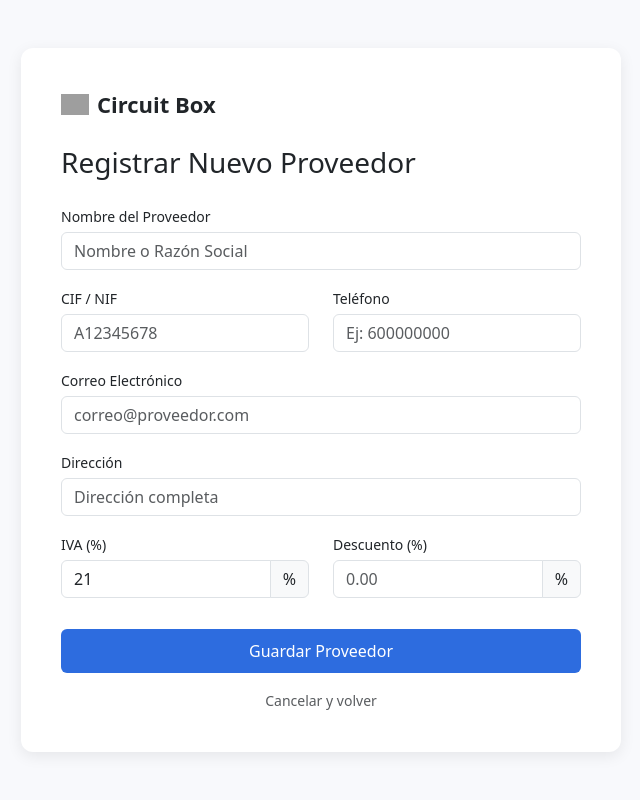
After one commit to Ismael8787/suministrosInformaticos, a Flask app: page /registro-proveedor in a window 1280 px wide. The commit adds this page. Shown: the whole page, without its empty margins (319-959 px from the left). Run offline with Flask 3, Linux system fonts and the light colour scheme; grey boxes are pictures that could not be loaded.

Commit message:
se pueden añadir proveedores ahora estoy con añadir un prodcuto la cosa esta añadir la iamgen

```diff
--- a/main.py
+++ b/main.py
@@ -1,4 +1,6 @@
 from flask import Flask, render_template, request, redirect, url_for, flash,session
+from werkzeug.utils import secure_filename
+
 from models import Proveedor, Producto, Pedido, DetallePedido, Cliente
 import db
 from werkzeug.security import generate_password_hash, check_password_hash
@@ -18,9 +20,18 @@ def registro():
 def productos():
     return render_template("productos.html")
 
+@app.route('/registro-producto')
+def registroProducto():
+    lista_proveedores = db.session.query(Proveedor).all()
+    return render_template("registro-producto.html",proveedores=lista_proveedores)
 
-@app.route('/registro-cliente', methods=['POST'])
-def crearCliente():
+@app.route('/registro-proveedor')
+def registroProveedor():
+    return render_template("registro-proveedor.html")
+
+
+@app.route('/create-cliente', methods=['POST'])
+def createCliente():
     cliente = Cliente(
         nombre=request.form.get('nombre'),
         apellido=request.form.get('apellido'),
@@ -38,6 +49,73 @@ def crearCliente():
         db.session.rollback()
         print("ERROR SQLAlchemy:", e)
         return redirect(url_for('registro'))
+
+
+@app.route('/create-proveedor', methods=['POST'])
+def createProveedor():
+    descuento=0.0;
+    iva=0.0;
+    if request.form.get('descuento') :
+        descuento=float(request.form.get('descuento'))
+
+    if request.form.get('iva') :
+        iva=float(request.form.get('iva'))
+
+
+    proveedor = Proveedor(
+        nombre=request.form.get('nombre'),
+        cif=request.form.get('cif'),
+        email=request.form.get('email'),
+        telefono=request.form.get('telefono'),
+        direccion=request.form.get('direccion'),
+        iva=iva,
+        descuento=descuento,
+    )
+    try:
+        db.session.add(proveedor)
+        db.session.commit()
+        return redirect(url_for('productos'))
+    except Exception as e:
+        db.session.rollback()
+        print("ERROR SQLAlchemy:", e)
+        return redirect(url_for('registroProveedor'))
+
+
+
+
+@app.route('/create-producto', methods=['POST'])
+def createProducto():
+    nombre = request.form.get('nombre')
+    archivo = request.files.get('imagen')
+    nombre_imagen = "default.png"
+
+    if archivo and archivo.filename != '':
+        filename = secure_filename(archivo.filename)
+        nombre_imagen = filename
+
+    proveedor = Proveedor(
+        nombre=request.form.get('nombre'),
+        descripcion=request.form.get('descripcion'),
+        precio_compra=request.form.get('email'),
+        precio_venta=request.form.get('telefono'),
+        stock_actual=request.form.get('direccion'),
+        stock_minimo=request.form.get('minimo'),
+        color=request.form.get('color'),
+        referencia=request.form.get('referencia'),
+        ubicacion=request.form.get('ubicacion'),
+        imagen=nombre_imagen,
+        id_proveedor=request.form.get('proveedor_id'),
+    )
+
+    try:
+        db.session.add(proveedor)
+        db.session.commit()
+        return redirect(url_for('productos'))
+    except Exception as e:
+        db.session.rollback()
+        print("ERROR SQLAlchemy:", e)
+        return redirect(url_for('registroProveedor'))
+
 
 
 @app.route('/login', methods=['POST'])
--- a/models.py
+++ b/models.py
@@ -28,6 +28,7 @@ class Producto(Base):
     referencia = Column(String, unique=True)
     id_proveedor = Column(Integer, ForeignKey("proveedores.id"))
     ubicacion = Column(String)
+    imagen = Column(String)
 
 
 class Pedido(Base):
--- a/templates/productos.html
+++ b/templates/productos.html
@@ -117,7 +117,8 @@
             <a href="#">Inicio</a>
             <a href="#">Categorías</a>
             <a href="#">Ofertas</a>
-            <a href="#">Contacto</a>
+            <a href="/registro-proveedor">Añadir Proveedor</a>
+            <a href="/registro-producto">Añadir Producto</a>
         </div>
         <div class="content">
             <div class="navbar">
--- /dev/null
+++ b/templates/registro-proveedor.html
@@ -0,0 +1,137 @@
+<!DOCTYPE html>
+<html lang="es">
+<head>
+    <meta charset="UTF-8">
+    <meta name="viewport" content="width=device-width, initial-scale=1.0">
+    <title>Registro de Proveedor - Circuit Box</title>
+
+    <link href="https://cdn.jsdelivr.net/npm/bootstrap@5.3.0/dist/css/bootstrap.min.css" rel="stylesheet">
+
+    <style>
+        body {
+            background: #f8f9fc;
+            display: flex;
+            justify-content: center;
+            align-items: center;
+            min-height: 100vh;
+            margin: 0;
+            padding: 20px;
+        }
+
+        .login-card {
+            width: 600px;
+            background: white;
+            padding: 40px;
+            border-radius: 12px;
+            box-shadow: 0 4px 15px rgba(0, 0, 0, 0.08);
+        }
+
+        .brand {
+            font-weight: 700;
+            font-size: 22px;
+            display: flex;
+            align-items: center;
+            gap: 8px;
+            margin-bottom: 25px;
+        }
+
+        .brand img {
+            width: 28px;
+        }
+
+        .input-label {
+            font-weight: 500;
+            margin-bottom: 5px;
+            font-size: 14px;
+        }
+
+        .submit-btn {
+            width: 100%;
+            background: #2d6cdf;
+            border: none;
+            padding: 10px;
+            color: white;
+            border-radius: 6px;
+            font-size: 16px;
+            margin-top: 15px;
+            transition: 0.3s;
+        }
+
+        .submit-btn:hover {
+            background: #1f54b8;
+        }
+
+        .bottom-text {
+            margin-top: 15px;
+            text-align: center;
+        }
+
+        .bottom-text a {
+            text-decoration: none;
+            font-size: 14px;
+        }
+    </style>
+</head>
+<body>
+
+    <div class="login-card">
+
+        <div class="brand">
+            <img src="https://img.icons8.com/ios-filled/50/000000/truck.png" alt="Logo">
+            Circuit Box
+        </div>
+
+        <h3 class="mb-4">Registrar Nuevo Proveedor</h3>
+
+        <form action="/create-proveedor" method="POST">
+            <div class="row">
+                <div class="col-12">
+                    <label class="input-label">Nombre del Proveedor</label>
+                    <input type="text" name="nombre" class="form-control mb-3" placeholder="Nombre o Razón Social" required>
+                </div>
+
+                <div class="col-6">
+                    <label class="input-label">CIF / NIF</label>
+                    <input type="text" name="cif" class="form-control mb-3" placeholder="A12345678" required>
+                </div>
+                <div class="col-6">
+                    <label class="input-label">Teléfono</label>
+                    <input type="tel" name="telefono" class="form-control mb-3" placeholder="Ej: 600000000">
+                </div>
+
+                <div class="col-12">
+                    <label class="input-label">Correo Electrónico</label>
+                    <input type="email" name="email" class="form-control mb-3" placeholder="correo@proveedor.com" required>
+                </div>
+
+                <div class="col-12">
+                    <label class="input-label">Dirección</label>
+                    <input type="text" name="direccion" class="form-control mb-3" placeholder="Dirección completa">
+                </div>
+
+                <div class="col-6">
+                    <label class="input-label">IVA (%)</label>
+                    <div class="input-group mb-3">
+                        <input type="number" step="0.01" name="iva" class="form-control" value="21">
+                        <span class="input-group-text">%</span>
+                    </div>
+                </div>
+                <div class="col-6">
+                    <label class="input-label">Descuento (%)</label>
+                    <div class="input-group mb-3">
+                        <input type="number" step="0.01" name="descuento" class="form-control" placeholder="0.00">
+                        <span class="input-group-text">%</span>
+                    </div>
+                </div>
+            </div>
+
+            <button type="submit" class="submit-btn">Guardar Proveedor</button>
+            <div class="bottom-text">
+                <a href="/productos" class="text-muted">Cancelar y volver</a>
+            </div>
+        </form>
+
+    </div>
+
+</body>
+</html>
--- a/templates/registro.html
+++ b/templates/registro.html
@@ -107,7 +107,7 @@
         <h3 class="mb-4">Crear Cuenta</h3>
 
         <!-- Login Form -->
-        <form action="/registro-cliente" method="POST">
+        <form action="/create-cliente" method="POST">
             <div class="row">
                 <div class="col-6">
                     <label class="input-label">Nombre</label>
```
Also changed, not shown: templates/registro-producto.html (added, +155 -0 lines), database/suministros_informaticos.db (deleted).
